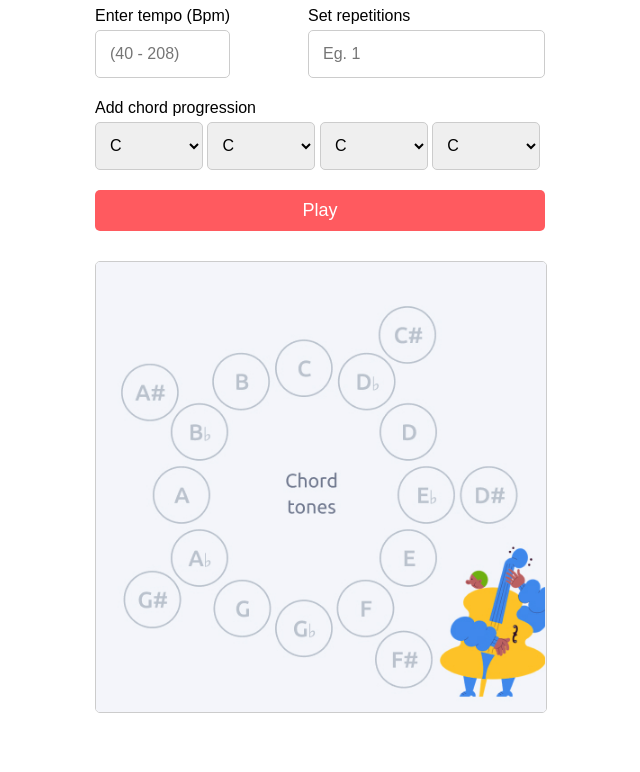
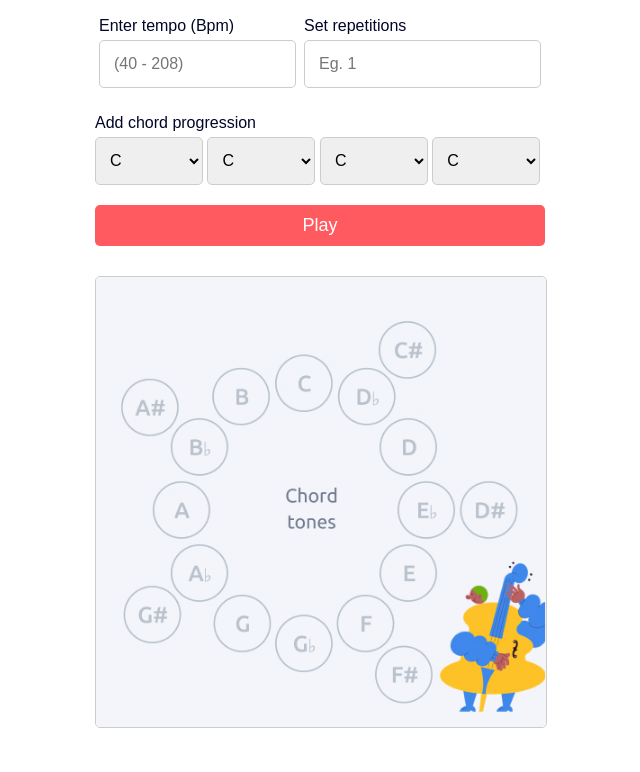
Before and after one commit to ra88ith0le/jamjunction, a plain HTML site: page index.html in a window 1280 px wide. Shown: the part 93-865 px from the top of the page, without its empty margins (320-960 px from the left). Drawn offline with Linux system fonts and the light colour scheme.

Commit message:
More style fiddling

```diff
--- a/styles.css
+++ b/styles.css
@@ -28,9 +28,10 @@
 }
 
 .input-group {
+    flex: 1; /* Makes the input groups take up equal width and fill the available space */
     display: flex;
     flex-direction: column;
-    margin-bottom: 5px; /* Add spacing below the input field group */
+    margin: 10px 4px; /* Adjust margin as needed to control the vertical and horizontal spacing between the input groups */
 }
 
 .input-group label {
@@ -42,7 +43,6 @@
 }
 
 .input-group input {
-    flex: 1; /* Makes the inputs take up equal width and fill the available space */
     padding: 10px; /* Adjust padding as needed */
 }
 
@@ -80,6 +80,7 @@
 /* Additional styling for better visual presentation */
 body {
     font-family: Ubuntu, sans-serif;
+    color: #020627;
     background-color: #fff;
     padding: 20px;
     max-width: 450px;
```
